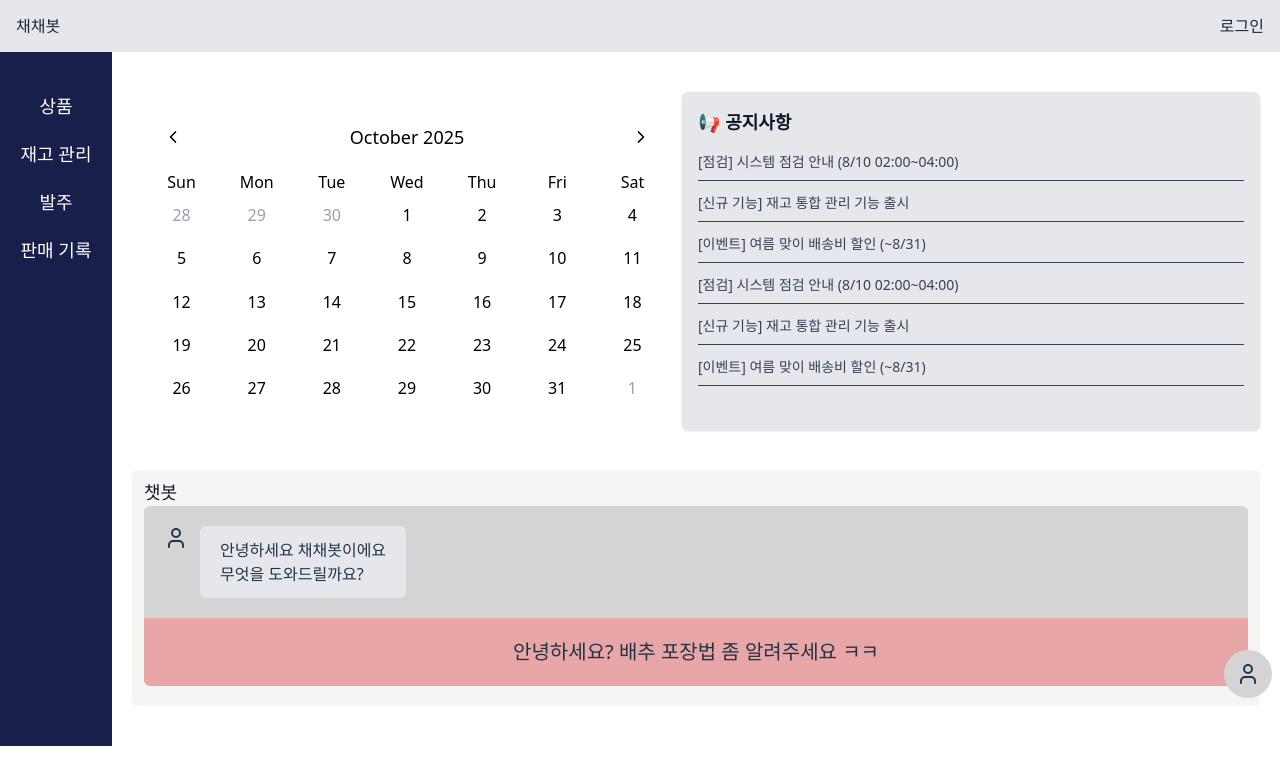
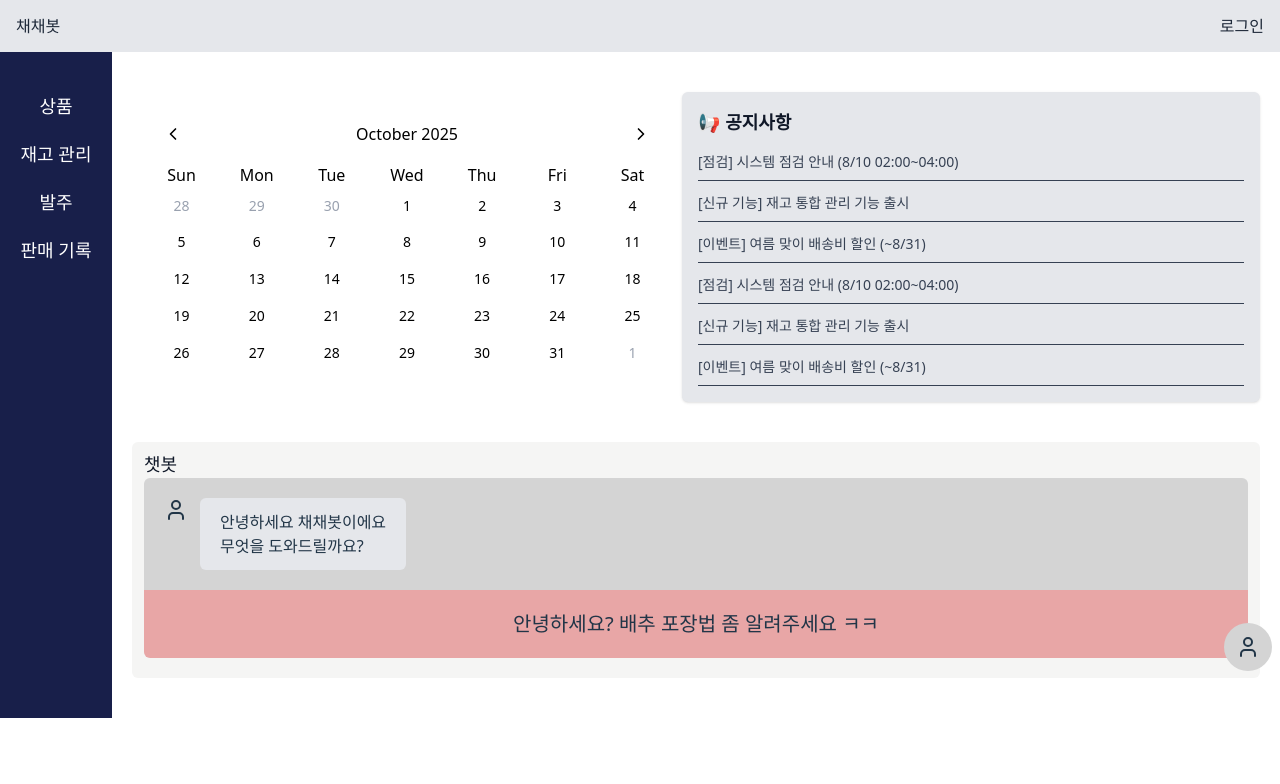
Before and after one commit to team-chaechae/chae-chae-ui, a React (Vite) app: page / in a window 1280 px wide. Shown: the top 784 px of the page. Built offline with nearby package versions, Linux system fonts and the light colour scheme.

Commit message:
[feat] 발주 달력 UI 수정 (#7)

```diff
--- a/src/components/FormField/FormDatePicker.tsx
+++ b/src/components/FormField/FormDatePicker.tsx
@@ -39,6 +39,7 @@ export const FormDatePicker = ({
   locale = 'ko',
 }: FormDatePickeProps) => {
   const { control } = useFormContext();
+
   return (
     <div
       className={cn(
@@ -81,7 +82,12 @@ export const FormDatePicker = ({
                   className='pl-8'
                 />
               </PopoverTrigger>
-              <PopoverContent>
+              <PopoverContent
+                className='w-[300px] rounded-md border shadow-lg
+               bg-white text-neutral-900 border-neutral-200
+              dark:text-neutral-100 dark:border-neutral-700
+               hidden data-[state=open]:block'
+              >
                 <Calendar
                   value={field.value}
                   onChange={(next) => field.onChange(next)}
@@ -89,7 +95,7 @@ export const FormDatePicker = ({
                   maxDate={maxDate}
                   locale={locale}
                   calendarType='hebrew'
-                  className='!w-[350px]'
+                  className='!w-[270px] !pl-0 !py-0'
                   formatDay={(_, date) =>
                     date.toLocaleString('en', {
                       day: 'numeric',
--- a/src/index.css
+++ b/src/index.css
@@ -53,7 +53,10 @@ button:focus {
   @apply mb-2 flex items-center justify-center;
 }
 .react-calendar__navigation__label {
-  @apply text-lg;
+  @apply text-base;
+}
+.react-calendar__month-view__days__day {
+  @apply text-sm;
 }
 .react-calendar__month-view__weekdays__weekday {
   @apply text-center;
```
